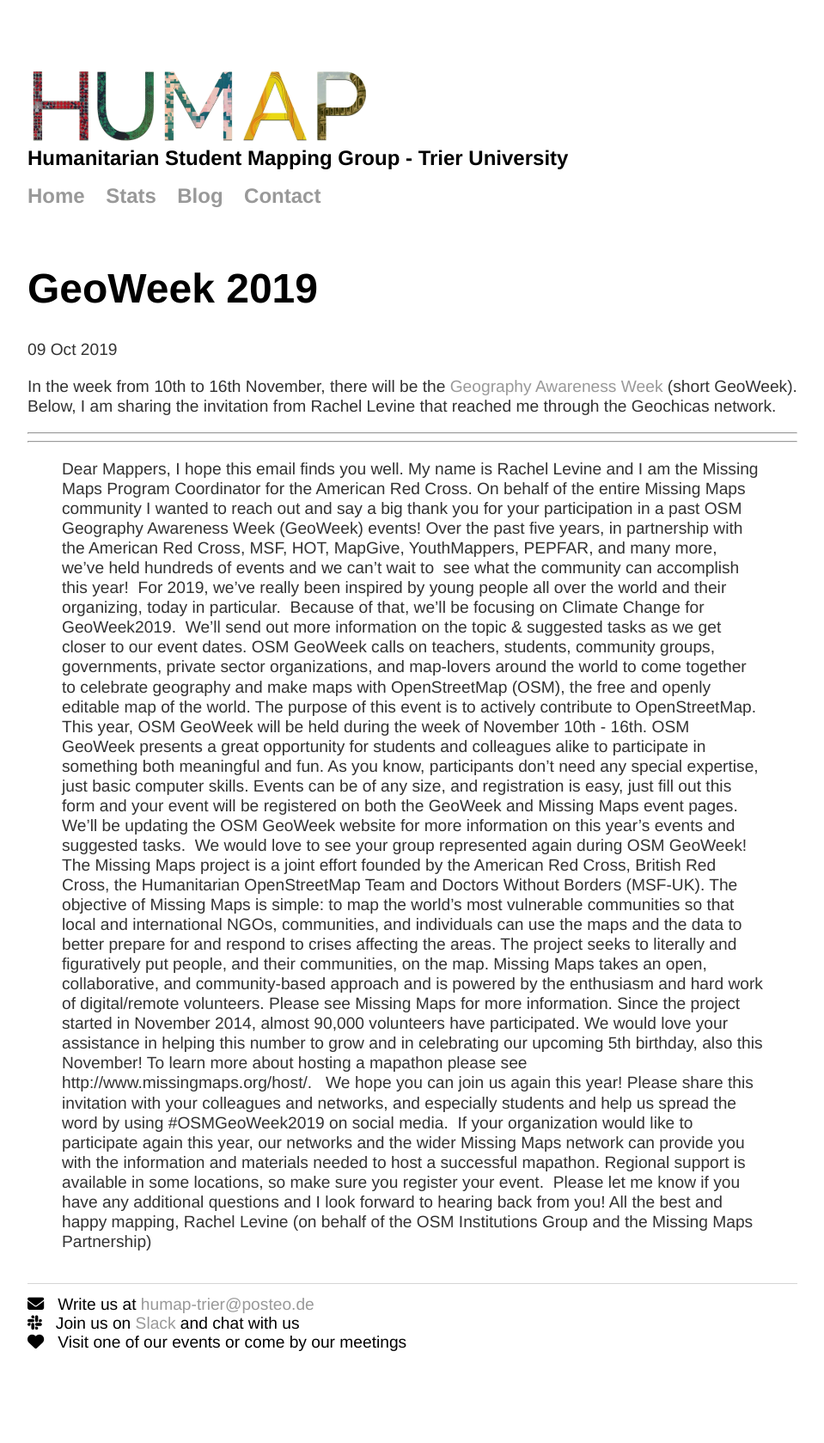
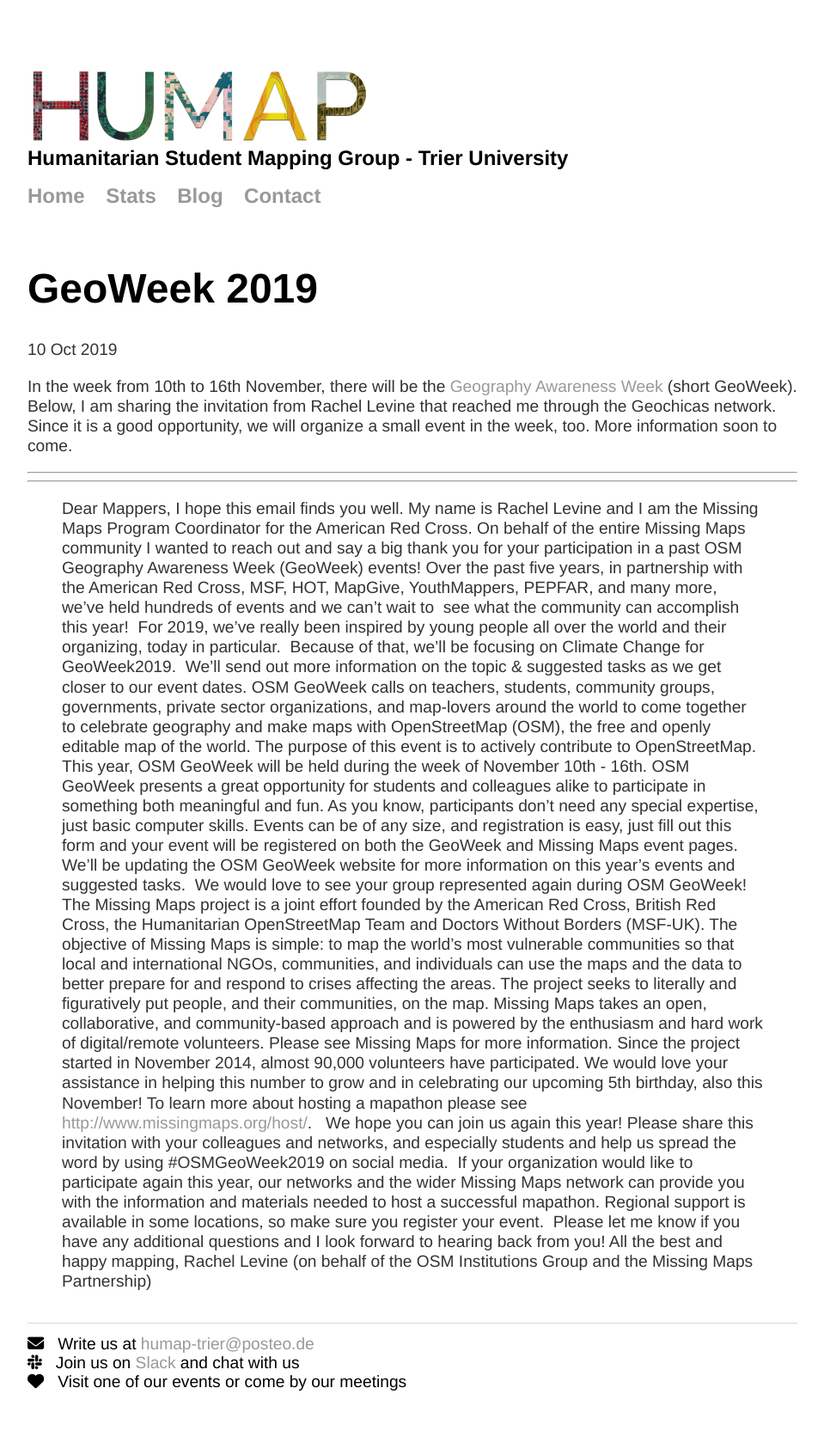
Before and after one commit to humap-trier/humap-trier.github.io, a Jekyll site: the page built from _posts/2019-10-10-GeoWeek-2019.md, in a window 1280 px wide. Shown: the whole page at 86% size, without its empty margins (160-1119 px from the left). Built offline with Jekyll 4.4.1, drawn with Linux system fonts in a browser that asks for light colours; nearby versions of some CDN libraries; before the commit the page ends 1633 px from its top, so only the background shows below that.

Commit message:
Update and rename 2019-10-09-GeoWeek-2019.md to 2019-10-10-GeoWeek-2019.md

```diff
--- a/_posts/2019-10-09-GeoWeek-2019.md
+++ b/_posts/2019-10-10-GeoWeek-2019.md
@@ -1,11 +1,11 @@
 ---
 layout: post
 title: "GeoWeek 2019"
-date: 2019-10-09
+date: 2019-10-10
 ---
 
 In the week from 10th to 16th November, there will be the [Geography Awareness Week](http://osmgeoweek.org/) (short GeoWeek).
-Below, I am sharing the invitation from Rachel Levine that reached me through the Geochicas network.
+Below, I am sharing the invitation from Rachel Levine that reached me through the Geochicas network. Since it is a good opportunity, we will organize a small event in the week, too. More information soon to come.
 
 ***
 * * *
@@ -13,7 +13,7 @@
 >Dear Mappers,
 >I hope this email finds you well. My name is Rachel Levine and I am the Missing Maps Program Coordinator for the American Red Cross. On behalf of the entire Missing Maps community I wanted to reach out and say a big thank you for your participation in a past OSM Geography Awareness Week (GeoWeek) events! Over the past five years, in partnership with the American Red Cross, MSF, HOT, MapGive, YouthMappers, PEPFAR, and many more, we’ve held hundreds of events and we can't wait to  see what the community can accomplish this year!  For 2019, we’ve really been inspired by young people all over the world and their organizing, today in particular.  Because of that, we’ll be focusing on Climate Change for GeoWeek2019.  We’ll send out more information on the topic & suggested tasks as we get closer to our event dates.
 >OSM GeoWeek calls on teachers, students, community groups, governments, private sector organizations, and map-lovers around the world to come together to celebrate geography and make maps with OpenStreetMap (OSM), the free and openly editable map of the world. The purpose of this event is to actively contribute to OpenStreetMap. This year, OSM GeoWeek will be held during the week of November 10th - 16th. OSM GeoWeek presents a great opportunity for students and colleagues alike to participate in something both meaningful and fun. As you know, participants don’t need any special expertise, just basic computer skills. Events can be of any size, and registration is easy, just fill out this form and your event will be registered on both the GeoWeek and Missing Maps event pages.  We’ll be updating the OSM GeoWeek website for more information on this year’s events and suggested tasks.  We would love to see your group represented again during OSM GeoWeek!
->The Missing Maps project is a joint effort founded by the American Red Cross, British Red Cross, the Humanitarian OpenStreetMap Team and Doctors Without Borders (MSF-UK). The objective of Missing Maps is simple: to map the world's most vulnerable communities so that local and international NGOs, communities, and individuals can use the maps and the data to better prepare for and respond to crises affecting the areas. The project seeks to literally and figuratively put people, and their communities, on the map. Missing Maps takes an open, collaborative, and community-based approach and is powered by the enthusiasm and hard work of digital/remote volunteers. Please see Missing Maps for more information. Since the project started in November 2014, almost 90,000 volunteers have participated. We would love your assistance in helping this number to grow and in celebrating our upcoming 5th birthday, also this November! To learn more about hosting a mapathon please see http://www.missingmaps.org/host/.
+>The Missing Maps project is a joint effort founded by the American Red Cross, British Red Cross, the Humanitarian OpenStreetMap Team and Doctors Without Borders (MSF-UK). The objective of Missing Maps is simple: to map the world's most vulnerable communities so that local and international NGOs, communities, and individuals can use the maps and the data to better prepare for and respond to crises affecting the areas. The project seeks to literally and figuratively put people, and their communities, on the map. Missing Maps takes an open, collaborative, and community-based approach and is powered by the enthusiasm and hard work of digital/remote volunteers. Please see Missing Maps for more information. Since the project started in November 2014, almost 90,000 volunteers have participated. We would love your assistance in helping this number to grow and in celebrating our upcoming 5th birthday, also this November! To learn more about hosting a mapathon please see <http://www.missingmaps.org/host/>.
 >We hope you can join us again this year! Please share this invitation with your colleagues and networks, and especially students and help us spread the word by using #OSMGeoWeek2019 on social media.  If your organization would like to participate again this year, our networks and the wider Missing Maps network can provide you with the information and materials needed to host a successful mapathon. Regional support is available in some locations, so make sure you register your event.  Please let me know if you have any additional questions and I look forward to hearing back from you!
 >All the best and happy mapping,
 >Rachel Levine
```
